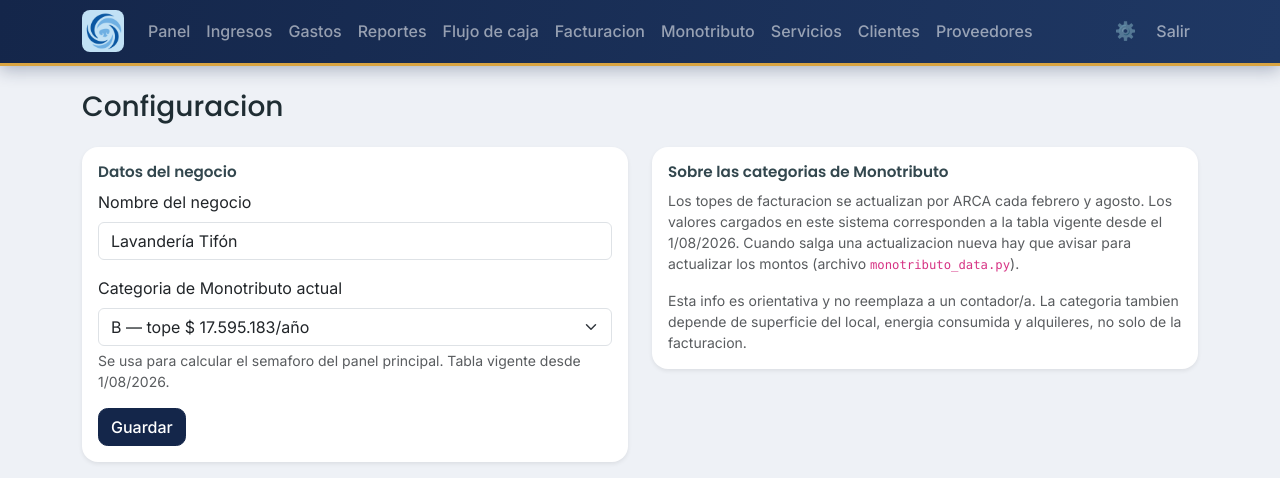
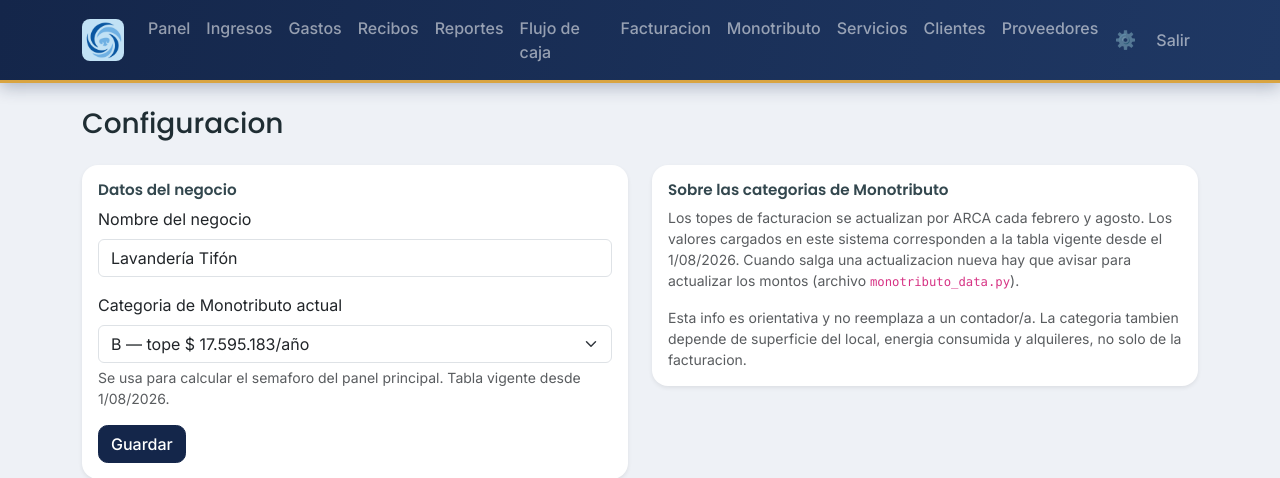
Before and after one commit to FacuG1294/lavanderia-contable, a Flask app: page /config in a window 1280 px wide. Shown: the top 478 px of the page. Run offline with Flask 3, Linux system fonts and the light colour scheme; the visitor is signed in with stand-in values (Sample User, id 1); data that the repository does not hold is empty; parts of the project's set-up code (start-up, migrations or seed data) failed here and were passed over; some libraries are stand-ins or nearby versions.

Commit message:
Add files via upload

```diff
--- a/templates/base.html
+++ b/templates/base.html
@@ -28,6 +28,7 @@
         <li class="nav-item"><a class="nav-link" href="{{ url_for('dashboard') }}">Panel</a></li>
         <li class="nav-item"><a class="nav-link" href="{{ url_for('ingresos') }}">Ingresos</a></li>
         <li class="nav-item"><a class="nav-link" href="{{ url_for('gastos') }}">Gastos</a></li>
+        <li class="nav-item"><a class="nav-link" href="{{ url_for('recibos') }}">Recibos</a></li>
         <li class="nav-item"><a class="nav-link" href="{{ url_for('reportes') }}">Reportes</a></li>
         <li class="nav-item"><a class="nav-link" href="{{ url_for('flujo_caja') }}">Flujo de caja</a></li>
         <li class="nav-item"><a class="nav-link" href="{{ url_for('facturacion') }}">Facturacion</a></li>
```
